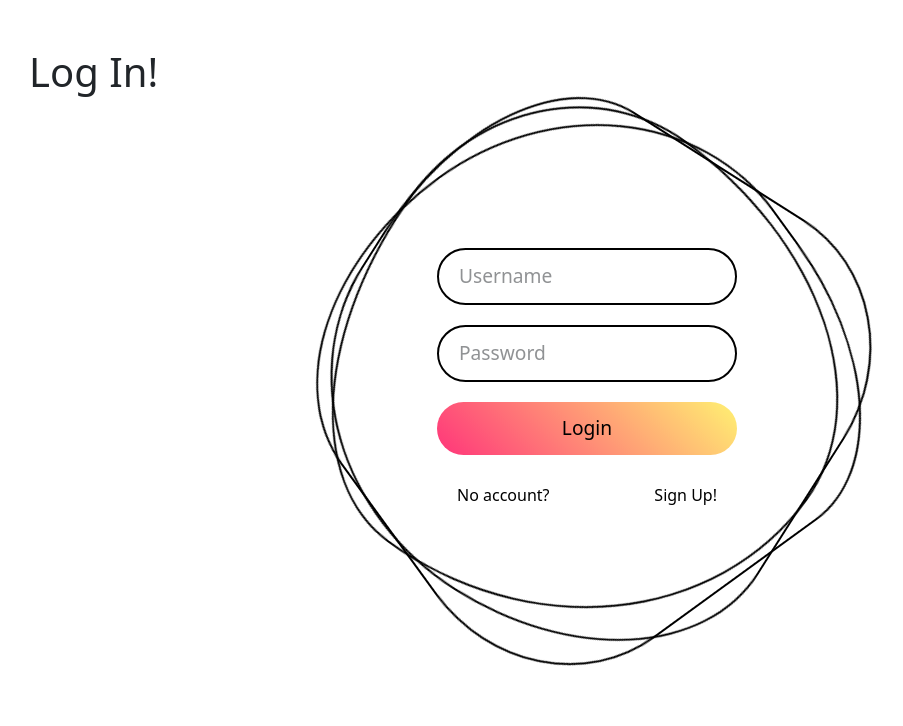
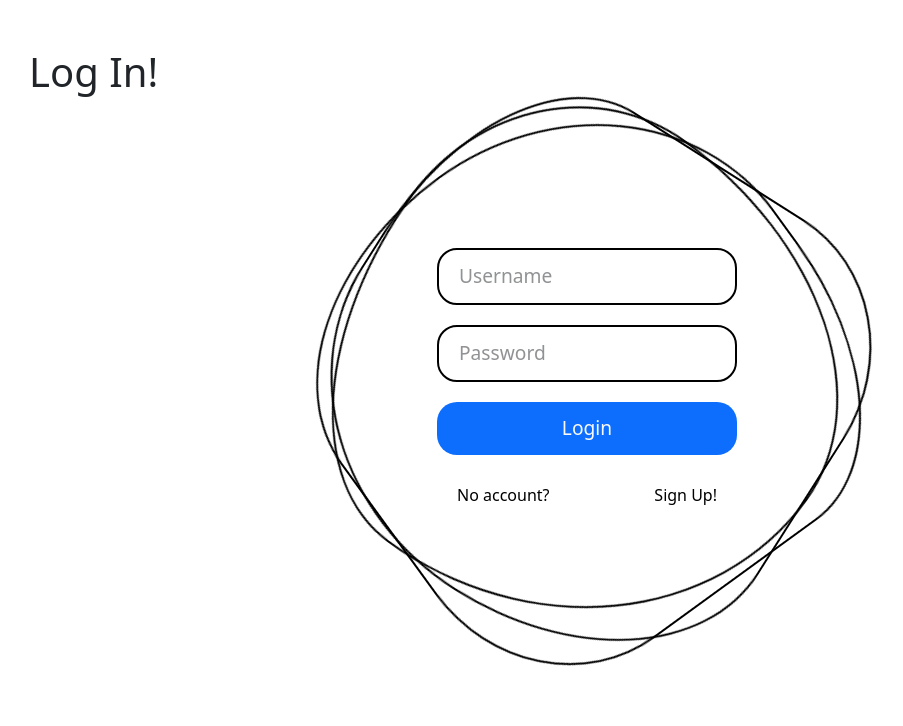
Before and after one commit to MidHunterX/GNOSIS, a Django app: page /login/ in a window 1280 px wide. Shown: the part 59-785 px from the top of the page, without its empty margins (53-956 px from the left). Run offline with Django 5.2, Linux system fonts and the light colour scheme; some libraries are stand-ins or nearby versions.

Commit message:
🎨 Updated: Consistent UI Design

```diff
--- a/static/styles/login.css
+++ b/static/styles/login.css
@@ -77,7 +77,7 @@
   padding: 12px 20px;
   background: transparent;
   border: 2px solid var(--bs-emphasis-color);
-  border-radius: 40px;
+  border-radius: 20px;
   font-size: 1.2em;
   color: var(--bs-emphasis-color);
   box-shadow: none;
@@ -85,7 +85,9 @@
 }
 .login .inputBx input[type="submit"] {
   width: 100%;
-  background: linear-gradient(45deg, #ff357a, #fff172);
+  color: var(--bs-light);
+  background: var(--bs-primary);
+  /* background: linear-gradient(45deg, #ff357a, #fff172); */
   border: none;
   cursor: pointer;
 }
```
